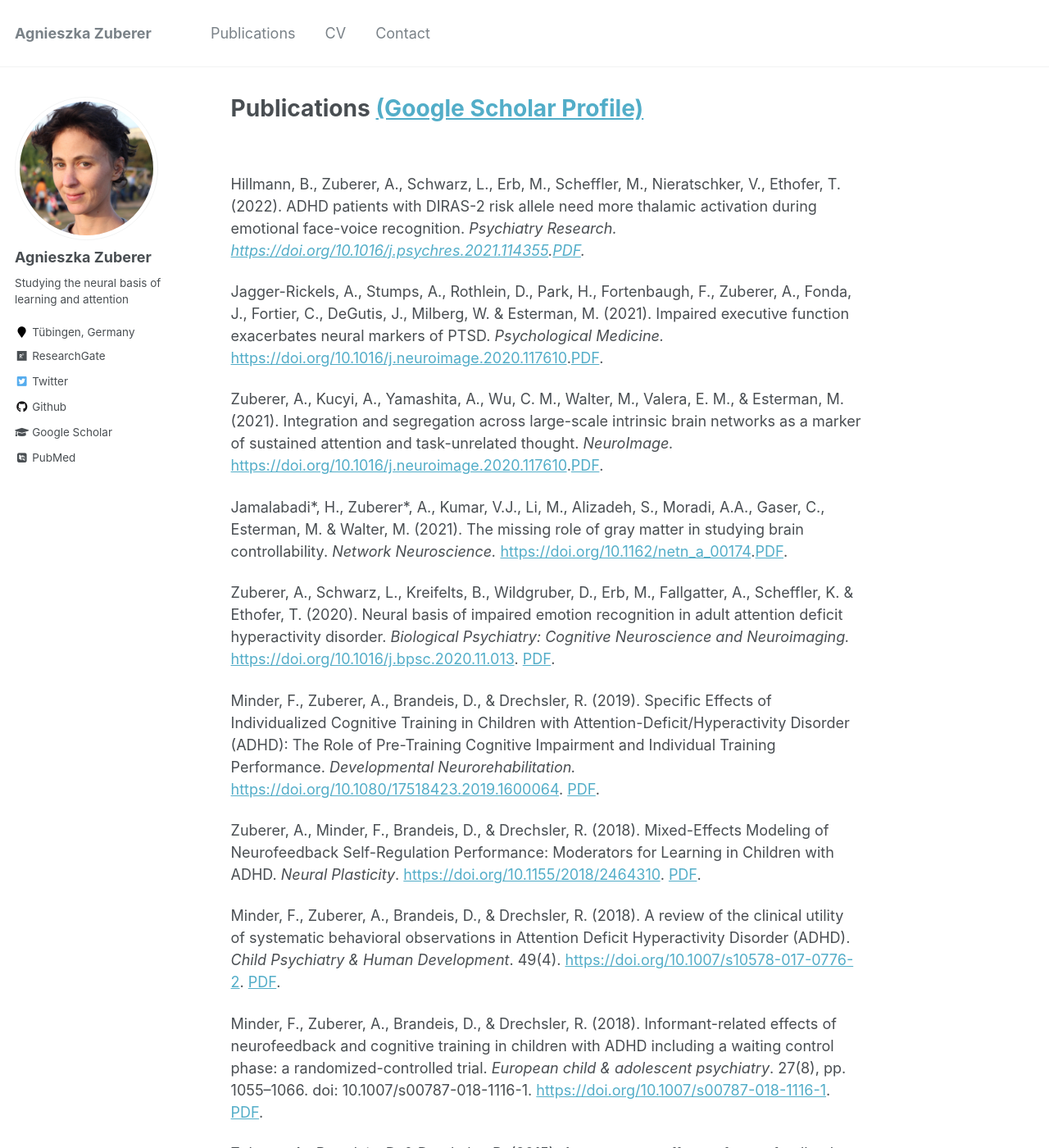
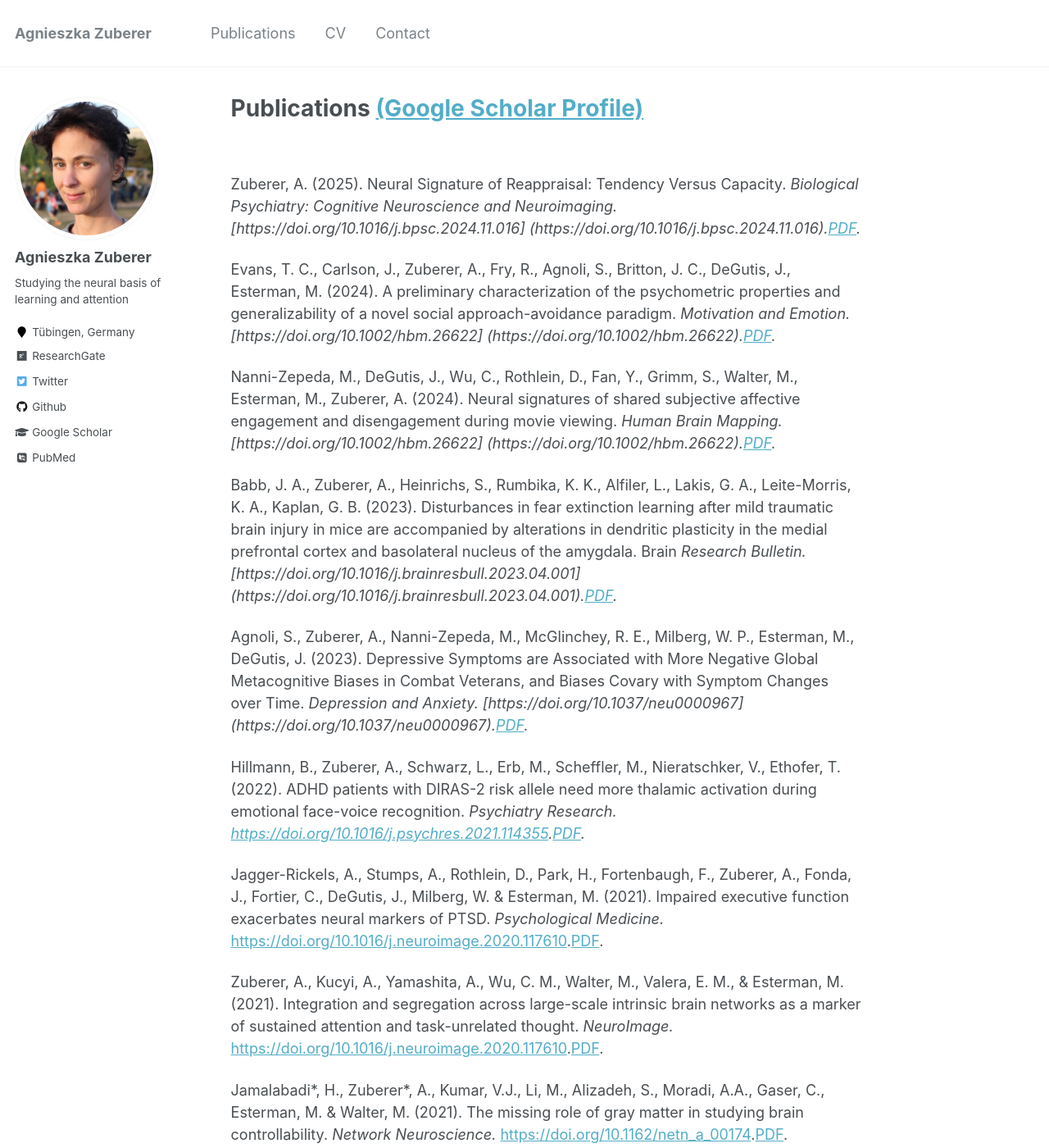
Before and after one commit to azuberer/azuberer.github.io, a Jekyll site: the page built from _pages/publications.md, in a window 1280 px wide and 1400 px high. Shown: the whole window at 82% size. Built offline with Jekyll 4.4.1, drawn with Linux system fonts in a browser that asks for light colours; some web fonts are replaced.

Commit message:
Update publications.md

```diff
--- a/_pages/publications.md
+++ b/_pages/publications.md
@@ -4,6 +4,30 @@ permalink: /publications/
 author_profile: true
 ---
 <br>
+
+Zuberer, A. (2025). Neural Signature of Reappraisal: Tendency Versus Capacity. <i>Biological Psychiatry: Cognitive Neuroscience and Neuroimaging.<i>
+[https://doi.org/10.1016/j.bpsc.2024.11.016]
+(https://doi.org/10.1016/j.bpsc.2024.11.016).[PDF](http://azuberer.github.io/files/ZubererNeural2025.pdf).
+
+
+Evans, T. C., Carlson, J., Zuberer, A., Fry, R., Agnoli, S., Britton, J. C., DeGutis, J., Esterman, M. (2024). A preliminary characterization of the psychometric properties and generalizability of a novel social approach-avoidance paradigm. <i>Motivation and Emotion<i>.
+[https://doi.org/10.1002/hbm.26622]
+(https://doi.org/10.1002/hbm.26622).[PDF](http://azuberer.github.io/files/EvansPreliminary2024.pdf).
+
+Nanni-Zepeda, M., DeGutis, J., Wu, C., Rothlein, D., Fan, Y., Grimm, S., Walter, M., Esterman, M., Zuberer, A. (2024). Neural signatures of shared subjective affective engagement and disengagement during movie viewing. <i>Human Brain Mapping.<i>
+[https://doi.org/10.1002/hbm.26622]
+(https://doi.org/10.1002/hbm.26622).[PDF](http://azuberer.github.io/files/NanniNeural2024.pdf).
+
+Babb, J. A., Zuberer, A., Heinrichs, S., Rumbika, K. K., Alfiler, L., Lakis, G. A., Leite-Morris, K. A., Kaplan, G. B. (2023). Disturbances in fear extinction learning after mild traumatic brain injury in mice are accompanied by alterations in dendritic plasticity in the medial prefrontal cortex and basolateral nucleus of the amygdala. Brain <i>Research Bulletin.<i>
+[https://doi.org/10.1016/j.brainresbull.2023.04.001]
+(https://doi.org/10.1016/j.brainresbull.2023.04.001).[PDF](http://azuberer.github.io/files/BabbDisturbances2023.pdf).
+
+
+Agnoli, S., Zuberer, A., Nanni-Zepeda, M., McGlinchey, R. E., Milberg, W. P., Esterman, M., DeGutis, J. (2023). Depressive Symptoms are Associated with More Negative Global Metacognitive Biases in Combat Veterans, and Biases Covary with Symptom Changes over Time. <i>Depression and Anxiety.<i>
+[https://doi.org/10.1037/neu0000967]
+(https://doi.org/10.1037/neu0000967).[PDF](http://azuberer.github.io/files/AgnoliDepressive2023.pdf).
+
+
 
 Hillmann, B., Zuberer, A., Schwarz, L., Erb, M., Scheffler, M., Nieratschker, V., Ethofer, T. (2022). ADHD patients with DIRAS-2 risk allele need more thalamic activation during emotional face-voice recognition. <i>Psychiatry Research.<i> [https://doi.org/10.1016/j.psychres.2021.114355](https://doi.org/10.1016/j.psychres.2021.114355).[PDF](http://azuberer.github.io/files/Hillmann2022ADHD.pdf).
 
```
